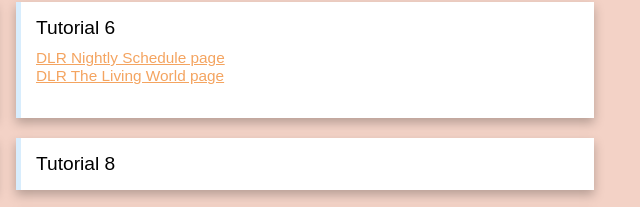
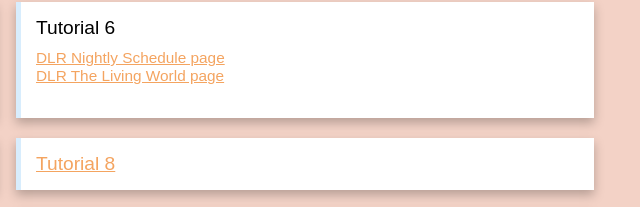
Before and after one commit to w2198545/cisw300website, a plain HTML site: page book/book.html in a window 1280 px wide. Shown: the part 528-735 px from the top of the page, 634-1274 px from the left. Drawn offline with Linux system fonts and the light colour scheme.

Commit message:
Add files via upload

```diff
--- a/book/book.html
+++ b/book/book.html
@@ -65,7 +65,7 @@
 			</ul>
 		</li>
 		<li><a href="tutorial7/rb_survey.html">Tutorial 7</a></li>
-		<li>Tutorial 8</li>
+		<li><a href="tutorial8/cp_royal.html">Tutorial 8</a></li>
 		<li>Tutorial 9</li>
 		<li>Tutorial 10</li>
 	</ul>
```
